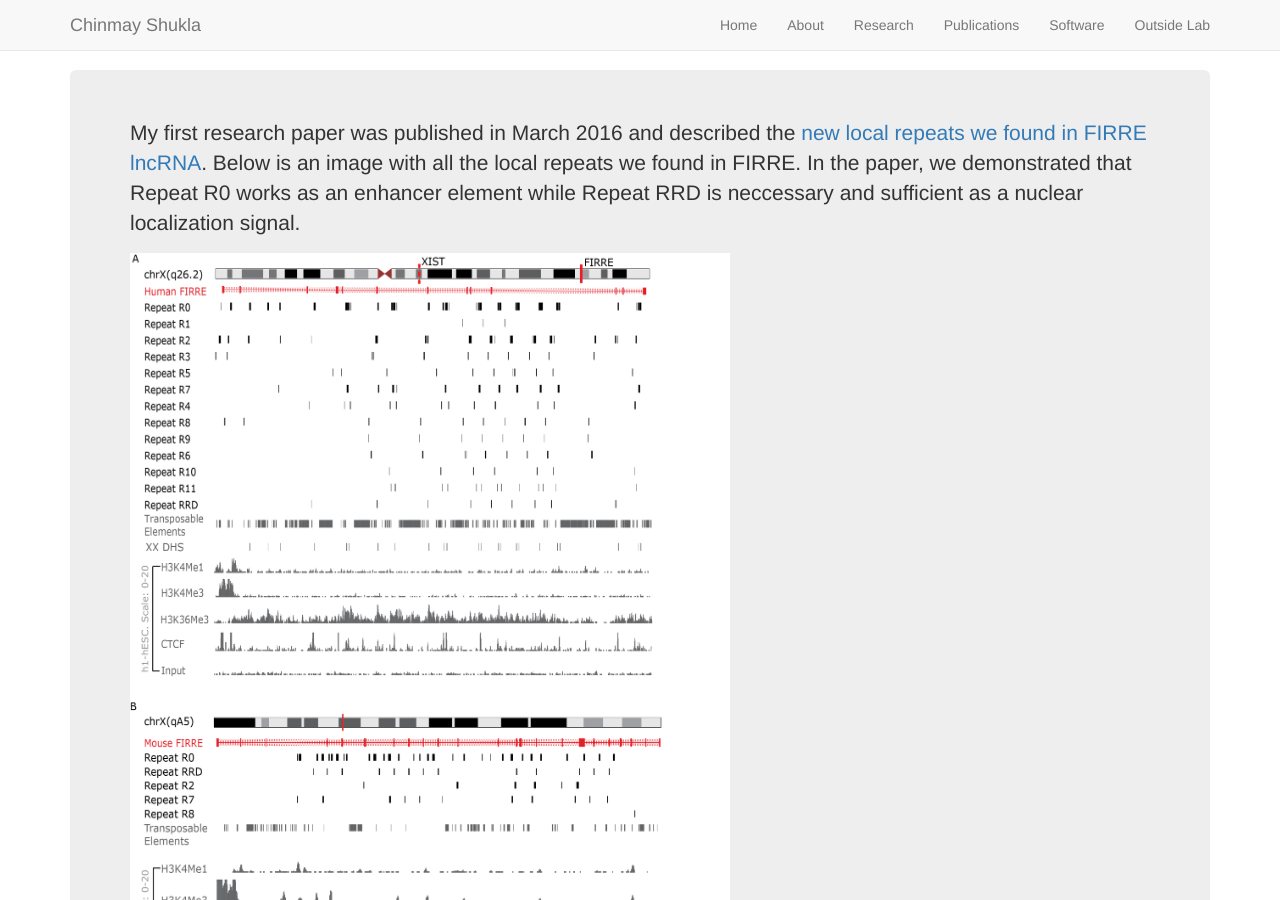
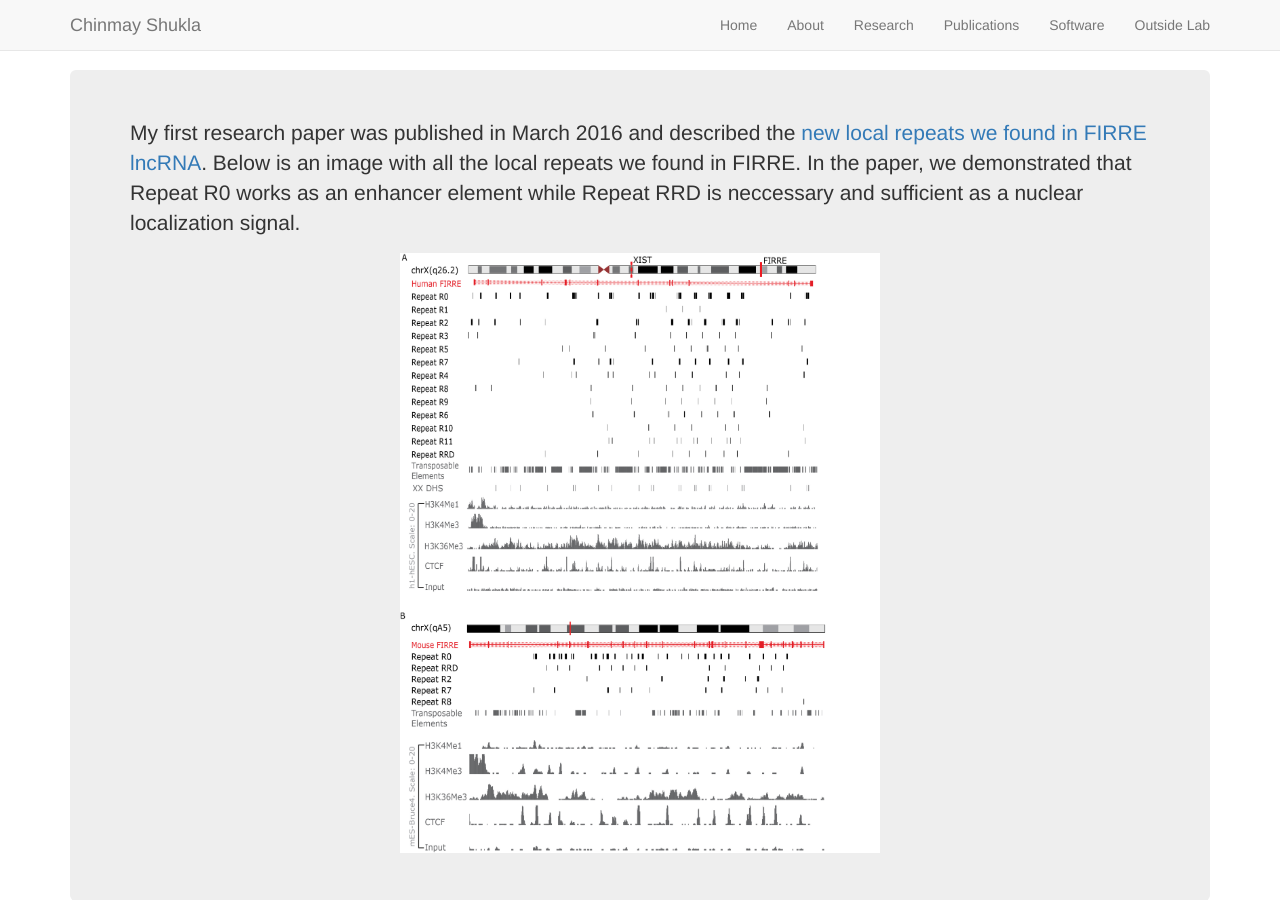
Before and after one commit to cshukla/cshukla.github.io, a Jekyll site: the page built from pages/publications.md, in a window 1280 px wide and 900 px high. Built offline with Jekyll 4.4.1, drawn with Linux system fonts in a browser that asks for light colours; nearby versions of some CDN libraries.

Commit message:
centralize the image

```diff
--- a/pages/publications.md
+++ b/pages/publications.md
@@ -6,6 +6,6 @@
 <div class="jumbotron">
 <p>My first research paper was published in March 2016 and described the <a href="https://www.ncbi.nlm.nih.gov/pubmed/27009974">new local repeats we found in FIRRE lncRNA</a>. Below is an image with all the local repeats we found in FIRRE. In the paper, we demonstrated that Repeat R0 works as an enhancer element while Repeat RRD is neccessary and sufficient as a nuclear localization signal.</p>
 
-<img src="https://github.com/cshukla/cshukla.github.io/blob/master/assets/img/firreRepeats.jpg?raw=true" style="width:600px;height:750px;">
+<center><img src="https://github.com/cshukla/cshukla.github.io/blob/master/assets/img/firreRepeats.jpg?raw=true" style="width:480px;height:600px;"></center>
 
 </div>
```
